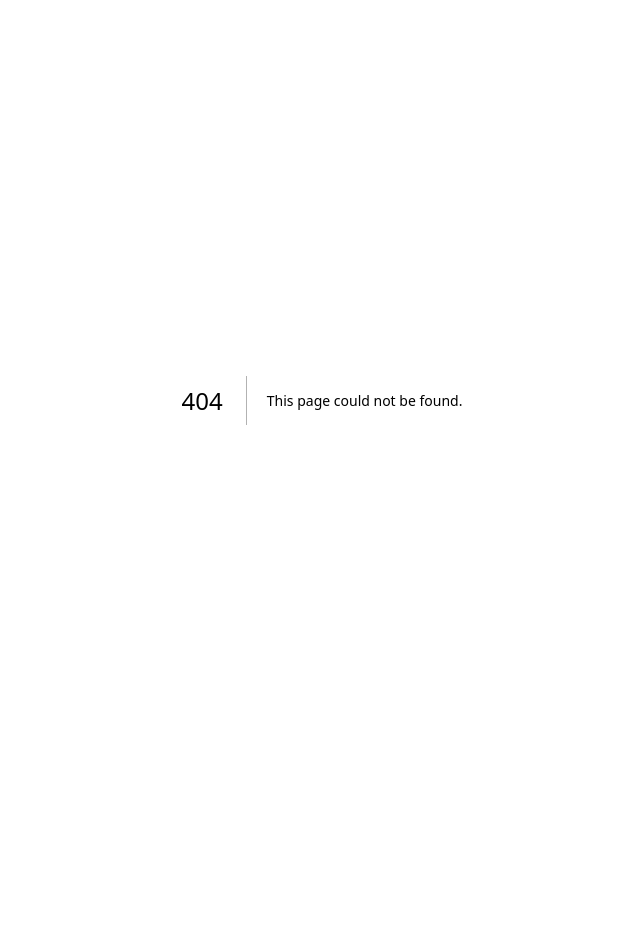
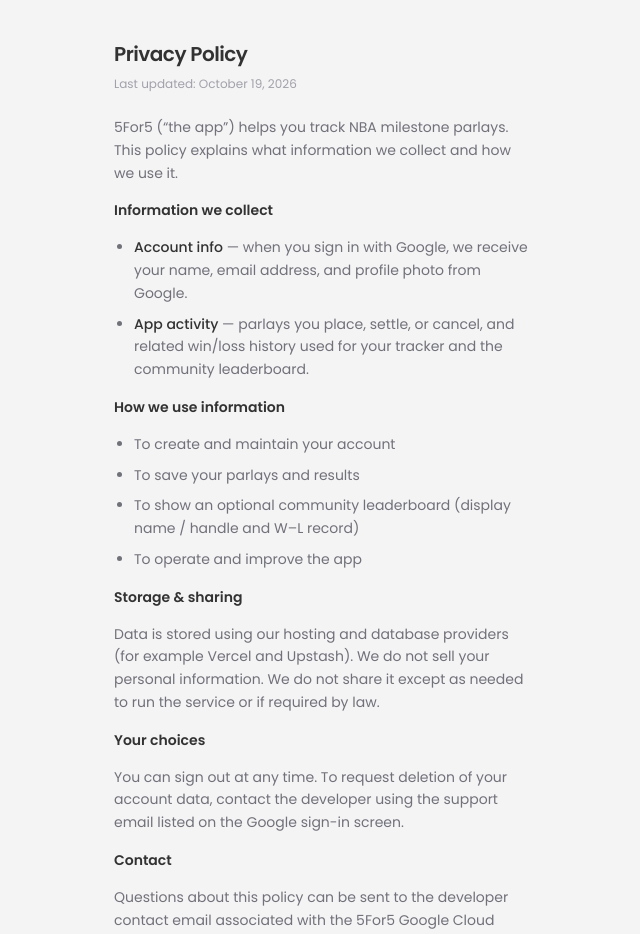
Before and after one commit to Keenan240/5For5, a Next.js app: page /privacy in a window 1280 px wide. Before the commit this address had no page. Shown: the top 934 px of the page, without its empty margins (318-958 px from the left). Before the commit the page ends 800 px from the top, so only its background shows below. Built offline with nearby package versions, Linux system fonts and the light colour scheme.

Commit message:
Add public privacy and terms pages for Google OAuth publish.
Google requires these URLs on the consent screen before production access.

Co-authored-by: Cursor <cursoragent@cursor.com>

```diff
--- /dev/null
+++ b/app/privacy/page.tsx
@@ -0,0 +1,71 @@
+export default function PrivacyPage() {
+  return (
+    <main className="mx-auto max-w-md px-4 py-10 text-[var(--text)]">
+      <h1 className="text-xl font-semibold tracking-tight">Privacy Policy</h1>
+      <p className="mt-2 text-xs text-[var(--text-subtle)]">
+        Last updated: October 19, 2026
+      </p>
+
+      <div className="mt-6 space-y-4 text-sm leading-relaxed text-[var(--text-muted)]">
+        <p>
+          5For5 (“the app”) helps you track NBA milestone parlays. This policy
+          explains what information we collect and how we use it.
+        </p>
+
+        <h2 className="text-sm font-semibold text-[var(--text)]">
+          Information we collect
+        </h2>
+        <ul className="list-disc space-y-2 pl-5">
+          <li>
+            <span className="font-medium text-[var(--text)]">Account info</span>{" "}
+            — when you sign in with Google, we receive your name, email address,
+            and profile photo from Google.
+          </li>
+          <li>
+            <span className="font-medium text-[var(--text)]">App activity</span>{" "}
+            — parlays you place, settle, or cancel, and related win/loss
+            history used for your tracker and the community leaderboard.
+          </li>
+        </ul>
+
+        <h2 className="text-sm font-semibold text-[var(--text)]">
+          How we use information
+        </h2>
+        <ul className="list-disc space-y-2 pl-5">
+          <li>To create and maintain your account</li>
+          <li>To save your parlays and results</li>
+          <li>
+            To show an optional community leaderboard (display name / handle and
+            W–L record)
+          </li>
+          <li>To operate and improve the app</li>
+        </ul>
+
+        <h2 className="text-sm font-semibold text-[var(--text)]">
+          Storage & sharing
+        </h2>
+        <p>
+          Data is stored using our hosting and database providers (for example
+          Vercel and Upstash). We do not sell your personal information. We do
+          not share it except as needed to run the service or if required by
+          law.
+        </p>
+
+        <h2 className="text-sm font-semibold text-[var(--text)]">
+          Your choices
+        </h2>
+        <p>
+          You can sign out at any time. To request deletion of your account
+          data, contact the developer using the support email listed on the
+          Google sign-in screen.
+        </p>
+
+        <h2 className="text-sm font-semibold text-[var(--text)]">Contact</h2>
+        <p>
+          Questions about this policy can be sent to the developer contact
+          email associated with the 5For5 Google Cloud project.
+        </p>
+      </div>
+    </main>
+  );
+}
--- /dev/null
+++ b/app/terms/page.tsx
@@ -0,0 +1,72 @@
+export default function TermsPage() {
+  return (
+    <main className="mx-auto max-w-md px-4 py-10 text-[var(--text)]">
+      <h1 className="text-xl font-semibold tracking-tight">
+        Terms of Service
+      </h1>
+      <p className="mt-2 text-xs text-[var(--text-subtle)]">
+        Last updated: October 19, 2026
+      </p>
+
+      <div className="mt-6 space-y-4 text-sm leading-relaxed text-[var(--text-muted)]">
+        <p>
+          By using 5For5, you agree to these terms. If you do not agree, do not
+          use the app.
+        </p>
+
+        <h2 className="text-sm font-semibold text-[var(--text)]">
+          What 5For5 is
+        </h2>
+        <p>
+          5For5 is a personal / community tracker for NBA milestone-style
+          parlays. It is for informational and entertainment use. It is{" "}
+          <span className="font-medium text-[var(--text)]">
+            not a sportsbook
+          </span>
+          , does not place real-money bets for you, and does not guarantee
+          outcomes.
+        </p>
+
+        <h2 className="text-sm font-semibold text-[var(--text)]">Accounts</h2>
+        <p>
+          You may sign in with Google to save your own slips and appear on the
+          community leaderboard. You are responsible for activity under your
+          account.
+        </p>
+
+        <h2 className="text-sm font-semibold text-[var(--text)]">
+          Acceptable use
+        </h2>
+        <ul className="list-disc space-y-2 pl-5">
+          <li>Do not abuse, attack, or attempt to disrupt the service</li>
+          <li>Do not attempt to access another user’s private data</li>
+          <li>Do not use the app for unlawful purposes</li>
+        </ul>
+
+        <h2 className="text-sm font-semibold text-[var(--text)]">
+          No warranties
+        </h2>
+        <p>
+          The app is provided “as is.” Stats, odds helpers, and discovery
+          suggestions can be wrong or incomplete. You are responsible for any
+          decisions you make using the app.
+        </p>
+
+        <h2 className="text-sm font-semibold text-[var(--text)]">
+          Limitation of liability
+        </h2>
+        <p>
+          To the fullest extent allowed by law, the developer is not liable for
+          losses related to use of the app, including betting losses or data
+          loss.
+        </p>
+
+        <h2 className="text-sm font-semibold text-[var(--text)]">Changes</h2>
+        <p>
+          These terms may be updated from time to time. Continued use of the
+          app after changes means you accept the updated terms.
+        </p>
+      </div>
+    </main>
+  );
+}
```
